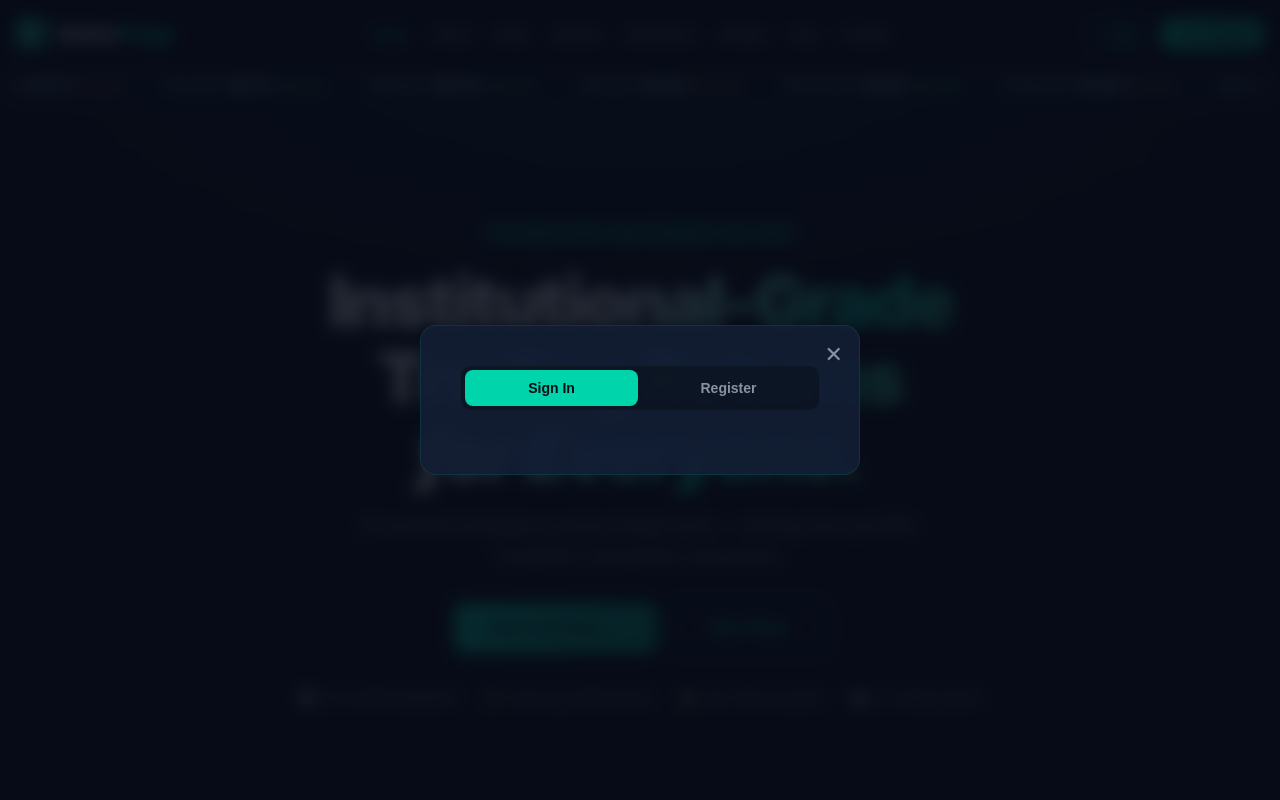
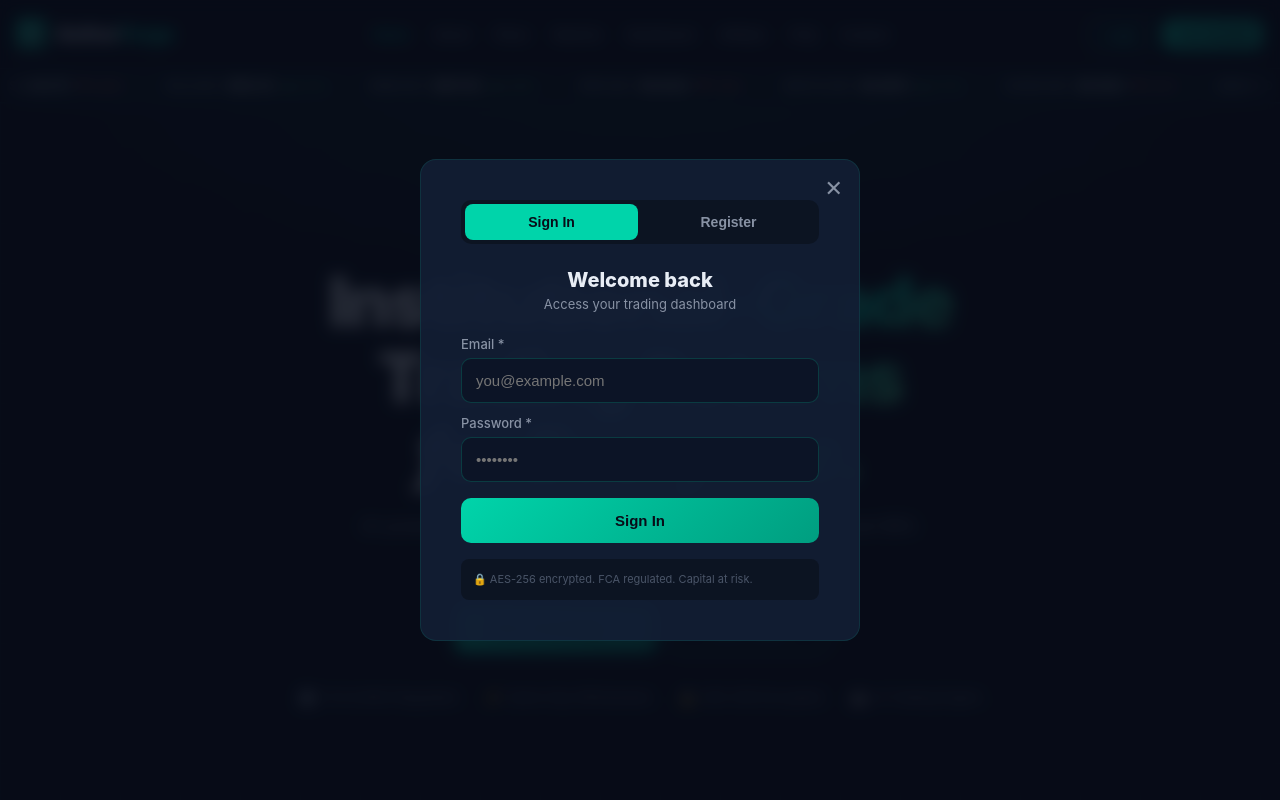
Before and after one commit to etherforge2/aether_forge-, a React (Vite) app: page / in a window 1280 px wide. Both pictures are taken after a click on the button "Login". Shown: the top 800 px of the page. Built offline with nearby package versions, Linux system fonts and the light colour scheme.

Commit message:
Update App.jsx

```diff
--- a/src/App.jsx
+++ b/src/App.jsx
@@ -229,7 +229,6 @@ function AuthModal({ mode, onClose, onSuccess }) {
 
         if (error) throw error;
 
-        // Fetch profile
         const { data: profile } = await supabase
           .from('profiles')
           .select('*')
@@ -248,17 +247,17 @@ function AuthModal({ mode, onClose, onSuccess }) {
           email: form.email,
           password: form.password,
           options: {
-            data: { name: form.name }
+            data: { name: form.name || form.email.split("@")[0] }
           }
         });
 
         if (error) throw error;
 
-        alert("Registration successful! Please check your email to confirm (if enabled).");
-        onClose();
+        alert("Account created successfully! You can now login.");
+        setTab("login");
       }
     } catch (error) {
-      setErr(error.message || "Something went wrong");
+      setErr(error.message || "Something went wrong. Please try again.");
     } finally {
       setLoading(false);
     }
@@ -269,15 +268,47 @@ function AuthModal({ mode, onClose, onSuccess }) {
       <div style={{ ...S.glassCard, width: "100%", maxWidth: isMobile ? "100%" : 440, padding: isMobile ? "28px 20px 40px" : 40, borderRadius: isMobile ? "20px 20px 0 0" : 16, position: "relative", maxHeight: "90vh", overflowY: "auto" }}>
         <button onClick={onClose} style={{ position: "absolute", top: 16, right: 16, background: "none", border: "none", color: PALETTE.textMuted, fontSize: 22, cursor: "pointer" }}>✕</button>
 
-        {/* Rest of your UI stays the same */}
         <div style={{ display: "flex", gap: 4, marginBottom: 24, background: "rgba(0,0,0,0.3)", borderRadius: 10, padding: 4 }}>
           {["login", "register"].map(t => (
-            <button key={t} onClick={() => setTab(t)} style={{ flex: 1, padding: "10px", border: "none", borderRadius: 8, fontWeight: 700, fontSize: 14, cursor: "pointer", background: tab === t ? PALETTE.teal : "transparent", color: tab === t ? "#080C18" : PALETTE.textMuted, transition: "all .2s" }}>{t === "login" ? "Sign In" : "Register"}</button>
+            <button key={t} onClick={() => setTab(t)} style={{ flex: 1, padding: "10px", border: "none", borderRadius: 8, fontWeight: 700, fontSize: 14, cursor: "pointer", background: tab === t ? PALETTE.teal : "transparent", color: tab === t ? "#080C18" : PALETTE.textMuted, transition: "all .2s" }}>
+              {t === "login" ? "Sign In" : "Register"}
+            </button>
           ))}
         </div>
 
-        {/* ... keep the rest of your AuthModal JSX exactly the same ... */}
-        {/* Just replace the handle function above */}
+        <div style={{ textAlign: "center", marginBottom: 24 }}>
+          <div style={{ fontSize: 20, fontWeight: 800, marginBottom: 4 }}>{tab === "login" ? "Welcome back" : "Create Account"}</div>
+          <div style={{ color: PALETTE.textMuted, fontSize: 13 }}>{tab === "login" ? "Access your trading dashboard" : "Join 284,917+ investors worldwide"}</div>
+        </div>
+
+        <div style={{ display: "flex", flexDirection: "column", gap: 12 }}>
+          {tab === "register" && (
+            <div>
+              <label style={S.label}>Full Name *</label>
+              <input style={S.input} placeholder="John Smith" value={form.name} onChange={e => setForm(p => ({ ...p, name: e.target.value }))} />
+            </div>
+          )}
+
+          <div>
+            <label style={S.label}>Email *</label>
+            <input style={S.input} type="email" placeholder="you@example.com" value={form.email} onChange={e => setForm(p => ({ ...p, email: e.target.value }))} />
+          </div>
+
+          <div>
+            <label style={S.label}>Password *</label>
+            <input style={S.input} type="password" placeholder="••••••••" value={form.password} onChange={e => setForm(p => ({ ...p, password: e.target.value }))} />
+          </div>
+
+          {err && <div style={{ color: PALETTE.danger, fontSize: 13, textAlign: "center" }}>{err}</div>}
+
+          <button onClick={handle} style={{ ...S.tealBtn, width: "100%", padding: "14px 0", fontSize: 15, marginTop: 4 }} disabled={loading}>
+            {loading ? "Processing..." : tab === "login" ? "Sign In" : "Create Account"}
+          </button>
+        </div>
+
+        <div style={{ marginTop: 16, padding: 12, background: "rgba(0,0,0,0.3)", borderRadius: 8, fontSize: 11, color: PALETTE.textDim, lineHeight: 1.6 }}>
+          🔒 AES-256 encrypted. FCA regulated. Capital at risk.
+        </div>
       </div>
     </div>
   );
```
